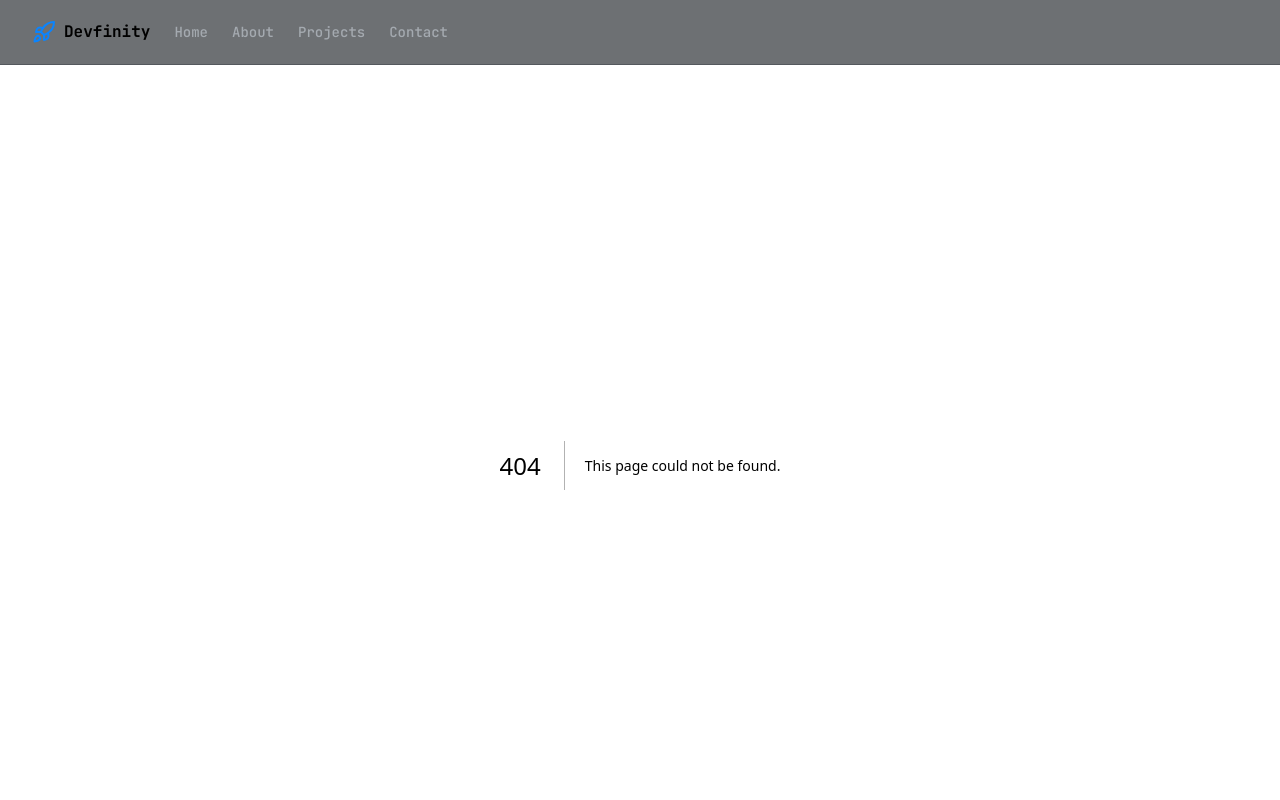
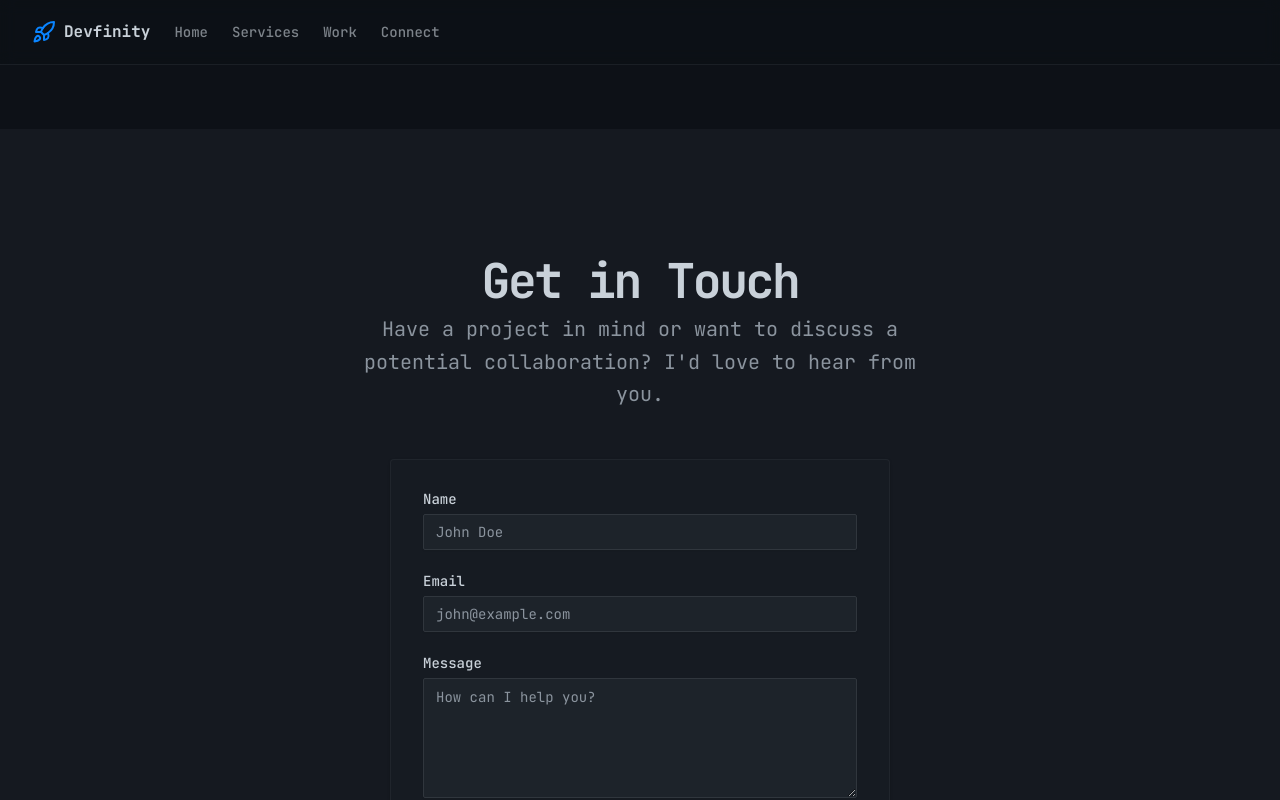
Before and after one commit to AstronautGuy/DevfinityFrontend, a Next.js app: page /connect in a window 1280 px wide. Before the commit this address had no page. Shown: the top 800 px of the page. Built offline with nearby package versions, Linux system fonts and the light colour scheme.

Commit message:
feat: migrate to multi-page architecture

```diff
--- /dev/null
+++ b/pnpm-workspace.yaml
@@ -0,0 +1,3 @@
+allowBuilds:
+  sharp: true
+  unrs-resolver: true
--- /dev/null
+++ b/src/app/connect/page.tsx
@@ -0,0 +1,9 @@
+import { ContactSection } from "@/components/ContactSection";
+
+export default function ConnectPage() {
+  return (
+    <div className="flex flex-col min-h-screen pt-16">
+      <ContactSection />
+    </div>
+  );
+}
--- a/src/app/page.tsx
+++ b/src/app/page.tsx
@@ -1,17 +1,11 @@
 import { HeroSection } from "@/components/HeroSection";
-import { AboutSection } from "@/components/AboutSection";
 import { CoreCapabilitiesSection } from "@/components/CoreCapabilitiesSection";
-import { FeaturedProjectsSection } from "@/components/FeaturedProjectsSection";
-import { ContactSection } from "@/components/ContactSection";
 
 export default function Home() {
   return (
     <div className="flex flex-col min-h-screen">
       <HeroSection />
       <CoreCapabilitiesSection />
-      <AboutSection />
-      <FeaturedProjectsSection />
-      <ContactSection />
     </div>
   );
 }
--- /dev/null
+++ b/src/app/services/page.tsx
@@ -0,0 +1,9 @@
+import { AboutSection } from "@/components/AboutSection";
+
+export default function ServicesPage() {
+  return (
+    <div className="flex flex-col min-h-screen pt-16">
+      <AboutSection />
+    </div>
+  );
+}
--- /dev/null
+++ b/src/app/work/page.tsx
@@ -0,0 +1,9 @@
+import { FeaturedProjectsSection } from "@/components/FeaturedProjectsSection";
+
+export default function WorkPage() {
+  return (
+    <div className="flex flex-col min-h-screen pt-16">
+      <FeaturedProjectsSection />
+    </div>
+  );
+}
--- a/src/components/Header.tsx
+++ b/src/components/Header.tsx
@@ -9,9 +9,9 @@ export function Header() {
 
   const navigation = [
     { name: "Home", href: "/" },
-    { name: "About", href: "/#about" },
-    { name: "Projects", href: "/#projects" },
-    { name: "Contact", href: "/#contact" },
+    { name: "Services", href: "/services" },
+    { name: "Work", href: "/work" },
+    { name: "Connect", href: "/connect" },
   ];
 
   return (
```
Also changed, not shown: 1 other file (tests, documents, lock files or other folders).
